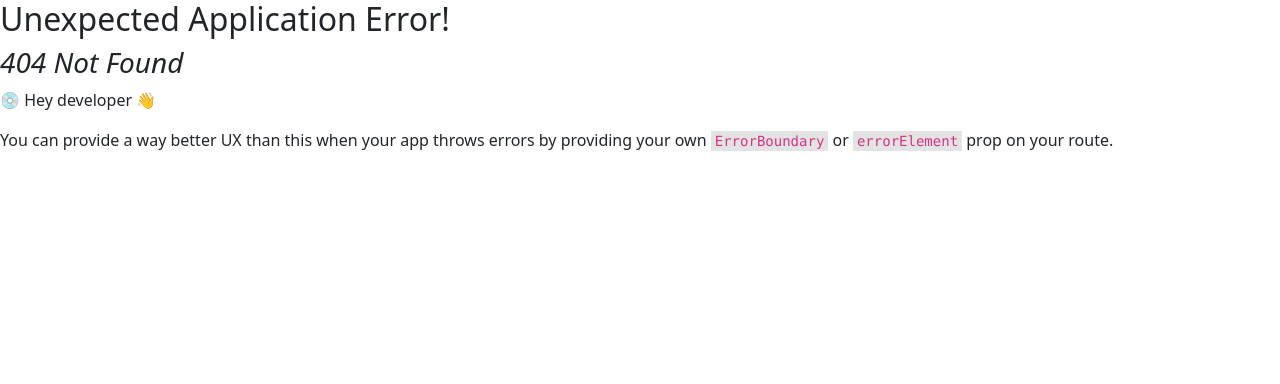
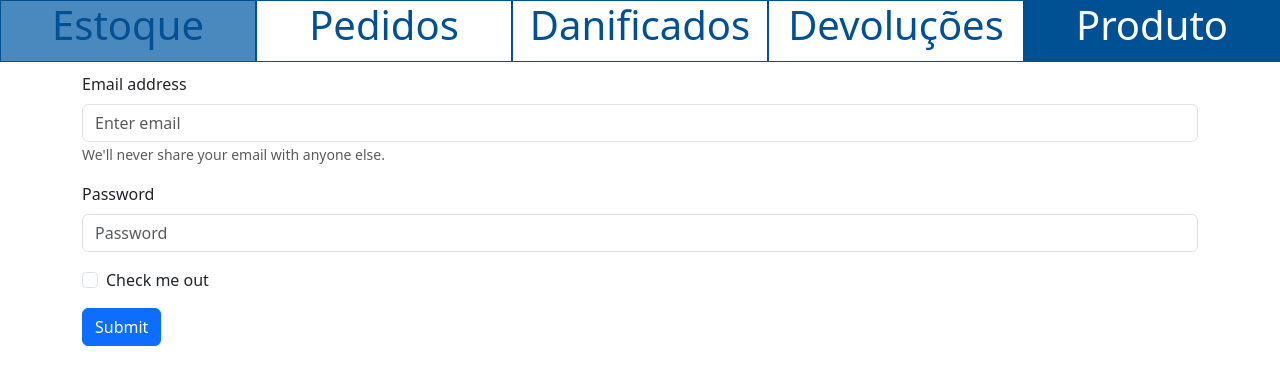
Before and after one commit to SilasNR/TesteFront, a React (Create React App) app: page /Painel/Produto in a window 1280 px wide. Before the commit this address had no page. Shown: the top 384 px of the page. Built offline with nearby package versions, Linux system fonts and the light colour scheme.

Commit message:
atualizado

```diff
--- a/src/Pages/Login/Login.js
+++ b/src/Pages/Login/Login.js
@@ -29,7 +29,7 @@ function Login() {
                                 <Form.Group className="mb-3" controlId="formBasicCheckbox">
                                     <Form.Check type="checkbox" label="Lembrar" />
                                 </Form.Group>
-                                <Link to="/Painel">
+                                <Link to="/Painel/Estoque">
                                     <Button variant="primary" type="submit">
                                         Entrar
                                     </Button>
--- a/src/Pages/Painel/Componentes/Estoque/Estoque.js
+++ b/src/Pages/Painel/Componentes/Estoque/Estoque.js
@@ -1,6 +1,7 @@
 import Lista from "../Lista/Lista.js"
 import { useEffect, useState } from 'react';
 import { getProdutos } from '../../../../service/produto.service.js';
+import Filtro from '../Filto/Filtro.js';
 
 function Estoque() {
     const [produtos, setProdutos] = useState([]);
@@ -56,7 +57,8 @@ function Estoque() {
 
     return (
         <>
-            <Lista valores={produtos} titulos={titulos} campos={campos} resposta=""/>
+            <Filtro /*mudarModal={mudarModal}*/ />
+            <Lista valores={produtos} titulos={titulos} campos={campos} resposta="Não há produtos em estoque"/>
         </>
     )
 }
--- a/src/Pages/Painel/Componentes/Filto/Filtro.js
+++ b/src/Pages/Painel/Componentes/Filto/Filtro.js
@@ -1,21 +1,36 @@
-import { Row, Col, Form, Button } from 'react-bootstrap';
+import { Row, Col, Form, Dropdown } from 'react-bootstrap';
 import '../../Principal.css'
 import './Filtro.css'
+
 
 function Filtro(param) {
 
     return (
         <>
+
             <Row className='barra m-0 mb-2 d-flex align-items-center' >
                 <Col className="d-flex align-items-center gap-2">
                     <span> Filtro: </span><Form.Control className="txt" type="text" placeholder="numero, cliente" />
                 </Col>
                 <Col xs lg="1">
-                    <Button variant="danger">Excluir</Button>
+                    <Dropdown>
+                        <Dropdown.Toggle variant="success" id="dropdown-basic">
+                            <i class="bi bi-tools"></i>
+                        </Dropdown.Toggle>
+
+                        <Dropdown.Menu>
+                            <Dropdown.Item href="#/action-1" onClick={() => {
+                                param.mudarModal()
+                            }}>
+                                <i class="bi bi-plus-circle-dotted">  Criar Produto</i>
+                            </Dropdown.Item>
+                            <Dropdown.Item href="#/action-2"><i class="bi bi-pencil-fill"></i>  Alterar </Dropdown.Item>
+                        </Dropdown.Menu>
+                    </Dropdown>
                 </Col>
-                <Col xs lg="1" >
+                {/* <Col xs lg="1" >
                     <Button variant="success" onClick={param.mudarModal}>Novo</Button>
-                </Col>
+                </Col> */}
             </Row>
         </>
     );
--- a/src/Pages/Painel/Componentes/Navegacao/Navegacao.js
+++ b/src/Pages/Painel/Componentes/Navegacao/Navegacao.js
@@ -19,9 +19,6 @@ function Navegacao() {
 
             <Botao titulo="Painel" ativo={getStyle("Painel")} />
             <Botao titulo="Produtos" ativo={getStyle("Produtos")} />
-            <Botao titulo="Usuarios" ativo={getStyle("Usuarios")} />
-            <Botao titulo="Configuracoes" ativo={getStyle("Configuracoes")} />
-            <Botao titulo="Ajuda" ativo={getStyle("Ajuda")} />
         </Col>
     );
 }
--- a/src/Pages/Painel/Componentes/SuperiorNavegacao/SuperiorNavegacao.js
+++ b/src/Pages/Painel/Componentes/SuperiorNavegacao/SuperiorNavegacao.js
@@ -15,6 +15,7 @@ function SuperiorNavegacao() {
                 <Col className={ultimo === "Pedido" ? "SupBtn ativo" : "SupBtn"}><Link to="/Painel/Pedido"className={ultimo === "Pedido" ? "ativo" : ""}><h1>Pedidos</h1></Link></Col>
                 <Col className={ultimo === "Danificado" ? "SupBtn ativo" : "SupBtn"}><Link to="/Painel/Danificado" className={ultimo === "Danificado" ? "ativo" : ""}><h1>Danificados</h1></Link></Col>
                 <Col className={ultimo === "Devolucao" ? "SupBtn ativo" : "SupBtn"}><Link to="/Painel/Devolucao" className={ultimo === "Devolucao" ? "ativo" : ""}><h1>Devoluções</h1></Link></Col>
+                <Col className={ultimo === "Produto" ? "SupBtn ativo" : "SupBtn"}><Link to="/Painel/Produto" className={ultimo === "Produto" ? "ativo" : ""}><h1>Produto</h1></Link></Col>
             </Row>
         </>
     )
--- a/src/Pages/Painel/Principal.js
+++ b/src/Pages/Painel/Principal.js
@@ -14,7 +14,6 @@ function ProdutoList() {
     <>
       <Container fluid className='vh-100'>
         <Row className='px-0'>
-          <Navegacao />
           <Col>
             <SuperiorNavegacao />
             <Outlet />
--- a/src/Pages/Produtos/Produtos.js
+++ b/src/Pages/Produtos/Produtos.js
@@ -1,21 +1,41 @@
-import { Row, Col, Container } from 'react-bootstrap';
+import { Row, Col, Container, Form, Button } from 'react-bootstrap';
 import Navegacao from '../Painel/Componentes/Navegacao/Navegacao.js'
-
+import { useState } from 'react';
 
 
 function Produtos() {
+
     return (
-        <>
-            <Container fluid className='vh-100'>
-                <Row className='px-0'>
-                    <Navegacao />
-                    <Col>
-                        <h1>Produtos</h1>
-                    </Col>
-                </Row>
-            </Container >
-        </>
-    )
+        <Container >
+            <Row>
+
+            </Row>
+            <Row className="justify-content-md-center">
+                <Col md={12}>
+                    <Form>
+                        <Form.Group className="mb-3" controlId="formBasicEmail">
+                            <Form.Label>Email address</Form.Label>
+                            <Form.Control type="email" placeholder="Enter email" />
+                            <Form.Text className="text-muted">
+                                We'll never share your email with anyone else.
+                            </Form.Text>
+                        </Form.Group>
+
+                        <Form.Group className="mb-3" controlId="formBasicPassword">
+                            <Form.Label>Password</Form.Label>
+                            <Form.Control type="password" placeholder="Password" />
+                        </Form.Group>
+                        <Form.Group className="mb-3" controlId="formBasicCheckbox">
+                            <Form.Check type="checkbox" label="Check me out" />
+                        </Form.Group>
+                        <Button variant="primary" type="submit">
+                            Submit
+                        </Button>
+                    </Form>
+                </Col>
+            </Row>
+        </Container>
+    );
 }
 
 export default Produtos;
```
Also changed, not shown: src/Rotas.js (+5 -24 lines).
